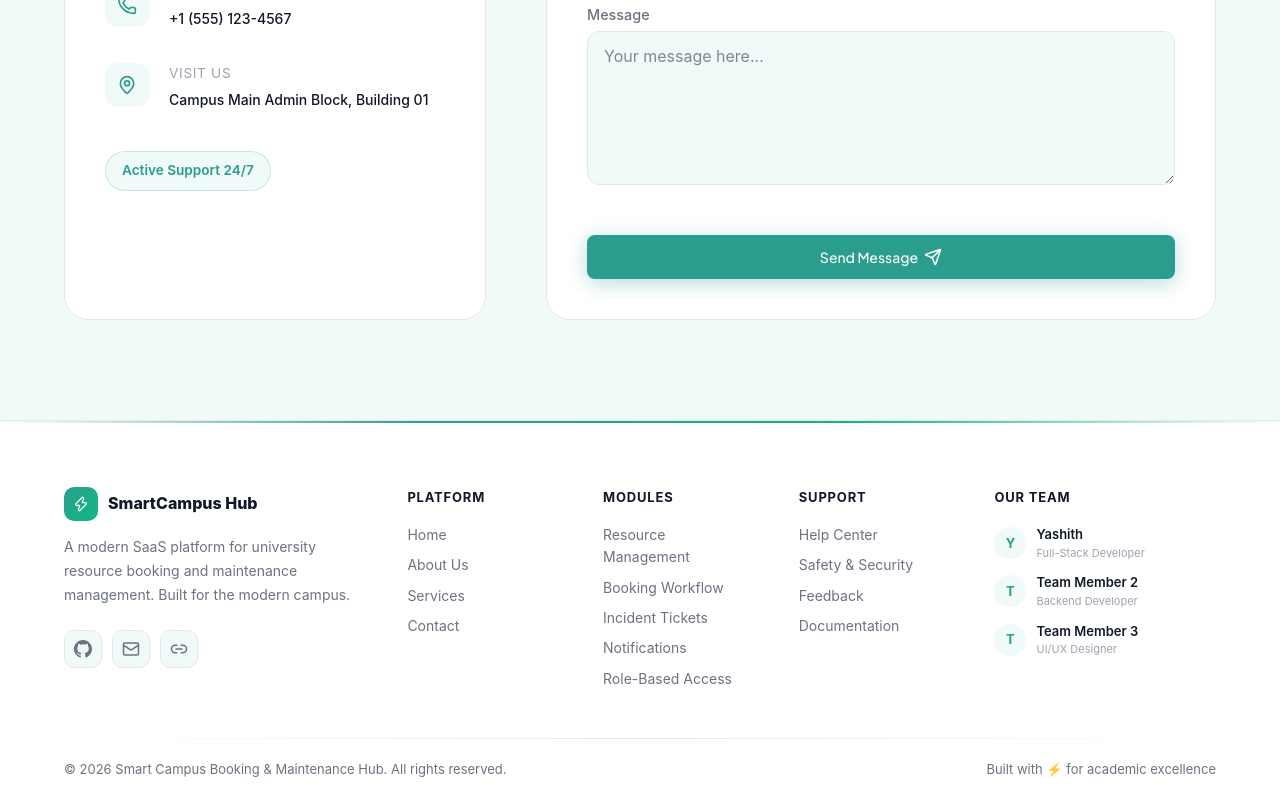
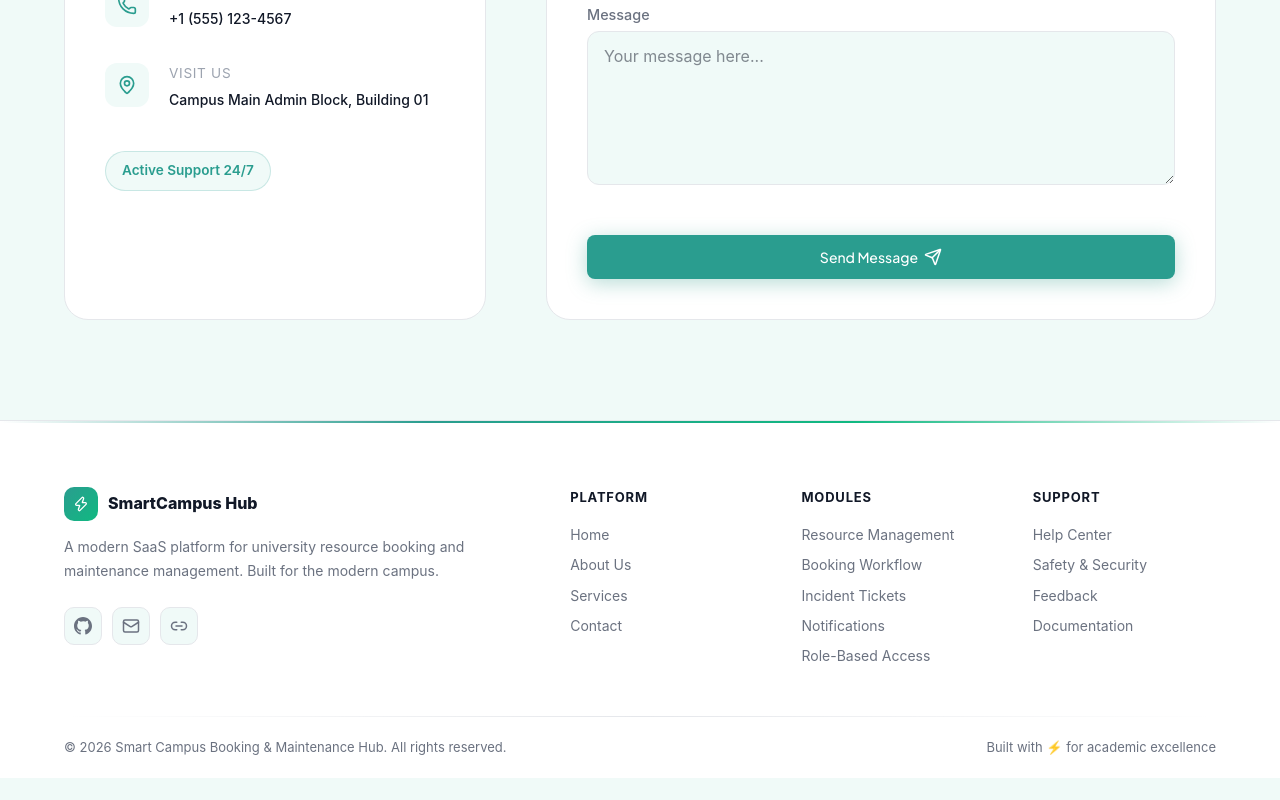
Before and after one commit to Janith854/it3030-paf-2026-smart-campus-group83, a React (Vite) app in the folder frontend/: page / in a window 1280 px wide. Shown: the part 1893-2693 px from the top of the page. After the commit the page ends 2671 px from the top, so only its background shows below. Built offline with nearby package versions, Linux system fonts and the light colour scheme.

Commit message:
refactor(footer): remove team members section

```diff
--- a/frontend/src/components/Footer.css
+++ b/frontend/src/components/Footer.css
@@ -11,7 +11,7 @@
 
 .footer__main {
   display: grid;
-  grid-template-columns: 2fr 1fr 1fr 1fr 1.5fr;
+  grid-template-columns: 2.5fr 1fr 1fr 1fr;
   gap: 48px;
   padding: 64px 0 48px;
 }
@@ -105,43 +105,6 @@
   color: var(--primary);
 }
 
-.footer__team-list {
-  list-style: none;
-  display: flex;
-  flex-direction: column;
-  gap: 10px;
-}
-
-.footer__team-member {
-  display: flex;
-  align-items: center;
-  gap: 10px;
-}
-
-.footer__team-avatar {
-  width: 32px;
-  height: 32px;
-  background: var(--primary-wash);
-  border-radius: 50%;
-  display: flex;
-  align-items: center;
-  justify-content: center;
-  font-size: 13px;
-  font-weight: 700;
-  color: var(--primary);
-  flex-shrink: 0;
-}
-
-.footer__team-name {
-  font-size: 13px;
-  font-weight: 600;
-  color: var(--text);
-}
-
-.footer__team-role {
-  font-size: 11px;
-  color: var(--text-hint);
-}
 
 .footer__bottom-divider {
   height: 1px;
--- a/frontend/src/components/Footer.jsx
+++ b/frontend/src/components/Footer.jsx
@@ -13,12 +13,6 @@ const links = {
   Modules: ['Resource Management', 'Booking Workflow', 'Incident Tickets', 'Notifications', 'Role-Based Access'],
   Support: ['Help Center', 'Safety & Security', 'Feedback', 'Documentation'],
 };
-
-const teamMembers = [
-  { name: 'Yashith', role: 'Full-Stack Developer' },
-  { name: 'Team Member 2', role: 'Backend Developer' },
-  { name: 'Team Member 3', role: 'UI/UX Designer' },
-];
 
 export default function Footer() {
   return (
@@ -61,22 +55,6 @@ export default function Footer() {
               </ul>
             </div>
           ))}
-
-          {/* Team */}
-          <div className="footer__col">
-            <h4 className="footer__col-title">Our Team</h4>
-            <ul className="footer__team-list">
-              {teamMembers.map(m => (
-                <li key={m.name} className="footer__team-member">
-                  <div className="footer__team-avatar">{m.name.charAt(0)}</div>
-                  <div>
-                    <div className="footer__team-name">{m.name}</div>
-                    <div className="footer__team-role">{m.role}</div>
-                  </div>
-                </li>
-              ))}
-            </ul>
-          </div>
         </div>
 
         <div className="footer__bottom">
```
